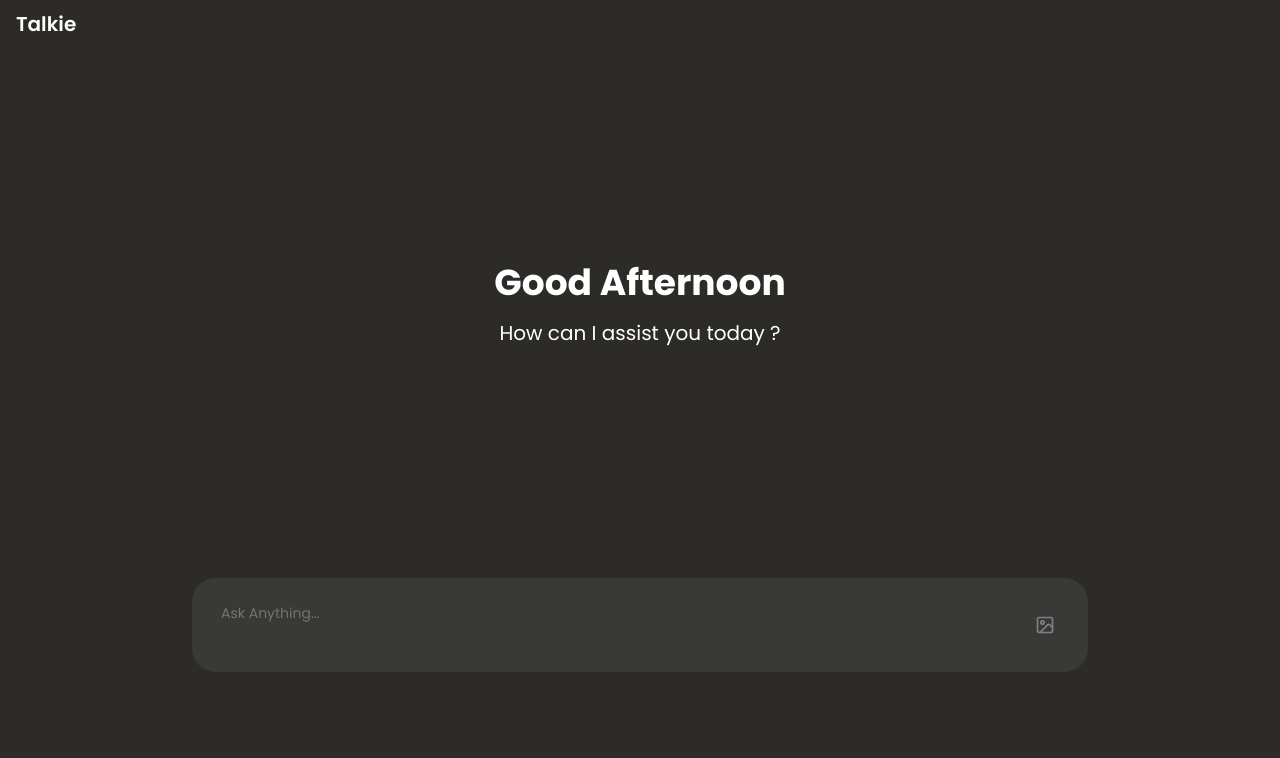
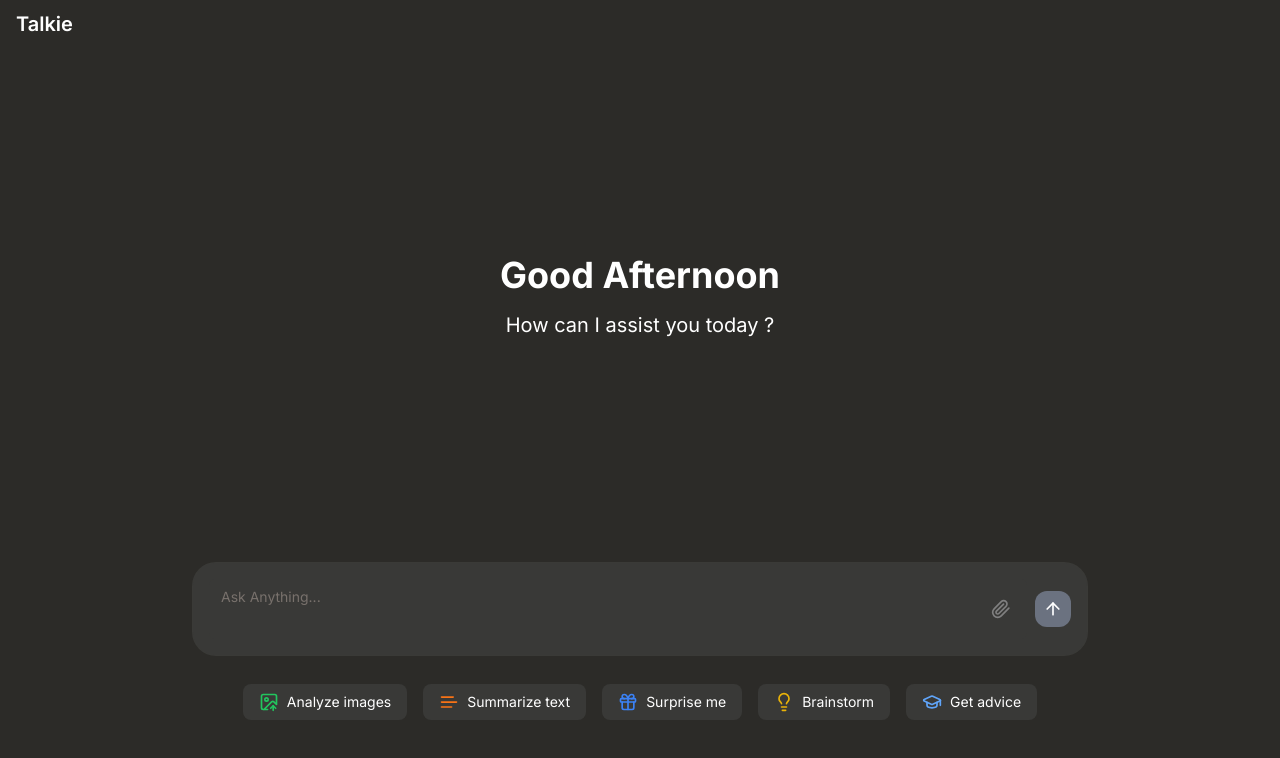
Before and after one commit to usamafayaz/talkie-next, a Next.js app: page /chatscreen in a window 1280 px wide. Shown: the top 758 px of the page. Built offline with nearby package versions, Linux system fonts and the light colour scheme; no server answers.

Commit message:
Added the prompt buttons

```diff
--- a/package.json
+++ b/package.json
@@ -11,13 +11,14 @@
   "dependencies": {
     "@google/generative-ai": "^0.21.0",
     "@radix-ui/react-slot": "^1.1.0",
+    "@radix-ui/react-tooltip": "^1.1.4",
     "class-variance-authority": "^0.7.0",
     "clsx": "^2.1.1",
     "framer-motion": "^11.11.17",
     "lucide-react": "^0.460.0",
     "next": "15.0.3",
-    "react": "19.0.0-rc-66855b96-20241106",
-    "react-dom": "19.0.0-rc-66855b96-20241106",
+    "react": "^18.3.1",
+    "react-dom": "^18.3.1",
     "tailwind-merge": "^2.5.4",
     "tailwind-scrollbar-hide": "^1.1.7",
     "tailwindcss-animate": "^1.0.7"
--- a/src/app/chatscreen/page.tsx
+++ b/src/app/chatscreen/page.tsx
@@ -6,7 +6,7 @@ import ChatInput from "@/components/custom/ChatInput";
 import Header from "@/components/custom/Header";
 import ChatMessages from "@/components/custom/ChatMessage";
 import { motion } from "framer-motion";
-
+import { ImageIcon, Gift, Text, GraduationCap, Lightbulb } from "lucide-react";
 const ChatScreen = () => {
   const { messages, isLoading, sendMessage } = useChat();
 
--- a/src/app/layout.tsx
+++ b/src/app/layout.tsx
@@ -1,13 +1,16 @@
 import type { Metadata } from "next";
-import { Poppins } from "next/font/google";
+import { Poppins, Inter } from "next/font/google";
 import "./globals.css";
 
-const poppins = Poppins({
-  weight: ["400", "500", "600", "700", "800", "900"],
+const inter = Inter({
+  weight: ["400", "500", "600", "700"],
   subsets: ["latin"],
-  display: "swap",
 });
-
+// const poppins = Poppins({
+//   weight: ["400", "500", "600", "700", "800", "900"],
+//   subsets: ["latin"],
+//   display: "swap",
+// });
 export const metadata: Metadata = {
   title: "Create Next App",
   description: "Generated by create next app",
@@ -19,8 +22,8 @@ export default function RootLayout({
   children: React.ReactNode;
 }>) {
   return (
-    <html lang="en">
-      <body className={poppins.className}>{children}</body>
+    <html lang="en" className={inter.className}>
+      <body className={inter.className}>{children}</body>
     </html>
   );
 }
--- a/src/components/custom/ChatInput.tsx
+++ b/src/components/custom/ChatInput.tsx
@@ -1,8 +1,18 @@
 import React, { useState, useRef } from "react";
 import { Textarea } from "@/components/ui/textarea";
-import { ImageIcon, XIcon, ArrowUpIcon } from "lucide-react";
+import {
+  XIcon,
+  ArrowUpIcon,
+  PaperclipIcon,
+  ImageUpIcon,
+  Gift,
+  Text,
+  GraduationCap,
+  Lightbulb,
+} from "lucide-react";
 import Image from "next/image";
 import { ChatInputProps } from "@/utils/types";
+import { motion } from "framer-motion";
 
 const ChatInput: React.FC<ChatInputProps> = ({
   onSend,
@@ -12,9 +22,13 @@ const ChatInput: React.FC<ChatInputProps> = ({
   const [input, setInput] = useState("");
   const [image, setImage] = useState<File | null>(null);
   const [imagePreview, setImagePreview] = useState<string | null>(null);
+  const [showTooltip, setShowTooltip] = useState(false);
   const textareaRef = useRef<HTMLTextAreaElement>(null);
   const fileInputRef = useRef<HTMLInputElement>(null);
-
+  const buttonVariant = {
+    hidden: { opacity: 0, y: 10 },
+    visible: { opacity: 1, y: 0, transition: { duration: 0.5 } },
+  };
   const adjustTextareaHeight = () => {
     const textarea = textareaRef.current;
     if (textarea) {
@@ -22,6 +36,39 @@ const ChatInput: React.FC<ChatInputProps> = ({
       textarea.style.height = `${Math.min(textarea.scrollHeight, 200)}px`;
     }
   };
+
+  const buttons = [
+    {
+      label: "Analyze images",
+      icon: ImageUpIcon,
+      color: "text-green-500",
+      textInput: "Help me analyze this image ",
+    },
+    {
+      label: "Summarize text",
+      icon: Text,
+      color: "text-orange-500",
+      textInput: "Summarize ",
+    },
+    {
+      label: "Surprise me",
+      icon: Gift,
+      color: "text-blue-500",
+      textInput: "Surprise me ",
+    },
+    {
+      label: "Brainstorm",
+      icon: Lightbulb,
+      color: "text-yellow-500",
+      textInput: "Brainstorm ideas ",
+    },
+    {
+      label: "Get advice",
+      icon: GraduationCap,
+      color: "text-blue-400",
+      textInput: "Get advice ",
+    },
+  ];
 
   const handleInputChange = (e: React.ChangeEvent<HTMLTextAreaElement>) => {
     setInput(e.target.value);
@@ -94,7 +141,7 @@ const ChatInput: React.FC<ChatInputProps> = ({
           ${
             messagesExist
               ? "absolute bottom-0 left-1/2 transform -translate-x-1/2 rounded-t-3xl px-4 pt-4"
-              : "relative mx-auto mb-32 rounded-3xl p-4"
+              : "relative mx-auto mb-36 rounded-3xl p-4"
           }
            bg-[#393937] md:w-[70vw] w-[85vw] flex items-center space-x-2 border border-[#454640] border-opacity-10
         `}
@@ -106,13 +153,13 @@ const ChatInput: React.FC<ChatInputProps> = ({
             onChange={handleInputChange}
             onKeyDown={handleKeyPress}
             placeholder="Ask Anything..."
-            className="pr-10 text-white bg-[#393937] w-full resize-none placeholder-gray-400 focus:outline-none scrollbar-hide"
+            className="pr-10 text-white bg-[#393937] w-full resize-none placeholder-gray-400 focus:outline-none scrollbar-hide "
           />
           <label
             htmlFor="image-upload"
-            className="absolute right-2 top-1/2 transform -translate-y-1/2 cursor-pointer hover:bg-[#2c2b28] p-2 rounded-full transition-colors"
+            className="absolute right-2 top-1/2 transform -translate-y-1/2 cursor-pointer hover:bg-[#2c2b28] p-2 rounded-xl transition-colors"
           >
-            <ImageIcon color="gray" className="w-5 h-5" />
+            <PaperclipIcon color="gray" className="w-5 h-5" />
             <input
               type="file"
               id="image-upload"
@@ -123,7 +170,11 @@ const ChatInput: React.FC<ChatInputProps> = ({
             />
           </label>
         </div>
-        {(input.trim() || image) && (
+        <div
+          onMouseEnter={() => setShowTooltip(true)}
+          onMouseLeave={() => setShowTooltip(false)}
+          className="relative"
+        >
           <button
             onClick={handleSend}
             disabled={isLoading || (!input.trim() && !image)}
@@ -131,15 +182,48 @@ const ChatInput: React.FC<ChatInputProps> = ({
               p-2 rounded-xl transition-colors
               ${
                 isLoading || (!input.trim() && !image)
-                  ? "bg-gray-500 cursor-not-allowed"
-                  : "bg-[#ae562f] hover:bg-[#b1562e]"
+                  ? "bg-gray-500"
+                  : "bg-[#ae562f] hover:bg-[#a84b23]"
               }
             `}
           >
             <ArrowUpIcon color="white" className="w-5 h-5" />
           </button>
-        )}
+          {showTooltip && (
+            <div className="flex items-center justify-center absolute w-32 h-8 -top-10 left-1/2 transform -translate-x-1/2 px-2 py-1 bg-black text-white text-xs rounded-md shadow-lg">
+              {isLoading || (!input.trim() && !image)
+                ? "Message is empty"
+                : "Send message"}
+            </div>
+          )}
+        </div>
       </div>
+      {!messagesExist && (
+        <motion.div
+          variants={buttonVariant}
+          initial={"hidden"}
+          animate={"visible"}
+          className="fixed bottom-20 flex space-x-4 self-center"
+        >
+          {buttons.map((button, index) => (
+            <button
+              onClick={() => {
+                setInput(button.textInput);
+                textareaRef.current?.focus();
+              }}
+              key={index}
+              className="flex items-center px-4 py-2 bg-[#393937] rounded-lg hover:bg-[#21211e] transition focus:outline-none"
+            >
+              <span className="flex items-center">
+                <button.icon className={`w-5 h-5 mr-2 ${button.color}`} />
+              </span>
+              <span className="text-white text-sm font-thin">
+                {button.label}
+              </span>
+            </button>
+          ))}
+        </motion.div>
+      )}
     </>
   );
 };
--- a/src/components/ui/textarea.tsx
+++ b/src/components/ui/textarea.tsx
@@ -9,7 +9,7 @@ const Textarea = React.forwardRef<
   return (
     <textarea
       className={cn(
-        "flex min-h-[60px] w-full rounded-md border-input bg-transparent px-3 py-2 text-base shadow-sm placeholder:text-muted-foreground focus-visible:outline-none  focus-visible:ring-ring disabled:cursor-not-allowed disabled:opacity-50 md:text-sm",
+        "flex min-h-[60px] w-full rounded-md border-input bg-transparent px-3 py-2 text-base placeholder:text-muted-foreground focus-visible:outline-none  focus-visible:ring-ring disabled:cursor-not-allowed disabled:opacity-50 md:text-sm",
         className
       )}
       ref={ref}
--- /dev/null
+++ b/src/components/ui/tooltip.tsx
@@ -0,0 +1,32 @@
+"use client"
+
+import * as React from "react"
+import * as TooltipPrimitive from "@radix-ui/react-tooltip"
+
+import { cn } from "@/lib/utils"
+
+const TooltipProvider = TooltipPrimitive.Provider
+
+const Tooltip = TooltipPrimitive.Root
+
+const TooltipTrigger = TooltipPrimitive.Trigger
+
+const TooltipContent = React.forwardRef<
+  React.ElementRef<typeof TooltipPrimitive.Content>,
+  React.ComponentPropsWithoutRef<typeof TooltipPrimitive.Content>
+>(({ className, sideOffset = 4, ...props }, ref) => (
+  <TooltipPrimitive.Portal>
+    <TooltipPrimitive.Content
+      ref={ref}
+      sideOffset={sideOffset}
+      className={cn(
+        "z-50 overflow-hidden rounded-md bg-primary px-3 py-1.5 text-xs text-primary-foreground animate-in fade-in-0 zoom-in-95 data-[state=closed]:animate-out data-[state=closed]:fade-out-0 data-[state=closed]:zoom-out-95 data-[side=bottom]:slide-in-from-top-2 data-[side=left]:slide-in-from-right-2 data-[side=right]:slide-in-from-left-2 data-[side=top]:slide-in-from-bottom-2",
+        className
+      )}
+      {...props}
+    />
+  </TooltipPrimitive.Portal>
+))
+TooltipContent.displayName = TooltipPrimitive.Content.displayName
+
+export { Tooltip, TooltipTrigger, TooltipContent, TooltipProvider }
--- a/src/hooks/useChat.tsx
+++ b/src/hooks/useChat.tsx
@@ -2,9 +2,10 @@ import { useState, useEffect } from "react";
 import { Message } from "@/utils/types";
 import { GoogleGenerativeAI } from "@google/generative-ai";
 import { convertToBase64 } from "@/utils/helpers";
-import apiKey from "@/utils/geminiKey";
 
-const genAI = new GoogleGenerativeAI(apiKey);
+const api = process.env.APIKEY;
+
+const genAI = new GoogleGenerativeAI(api || "");
 const model = genAI.getGenerativeModel({ model: "gemini-1.5-flash" });
 
 export const useChat = () => {
```
Also changed, not shown: src/components/custom/ChatMessage.tsx (+52 -3 lines), 2 other files (tests, documents, lock files or other folders).
